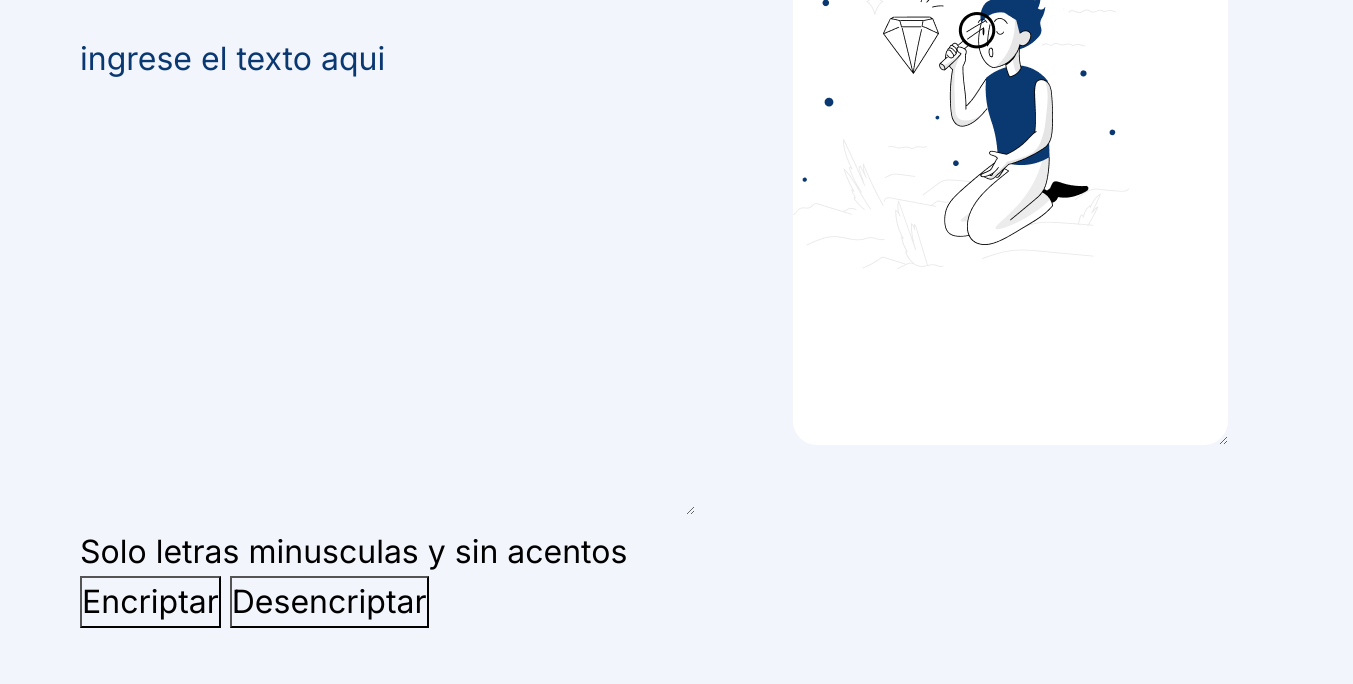
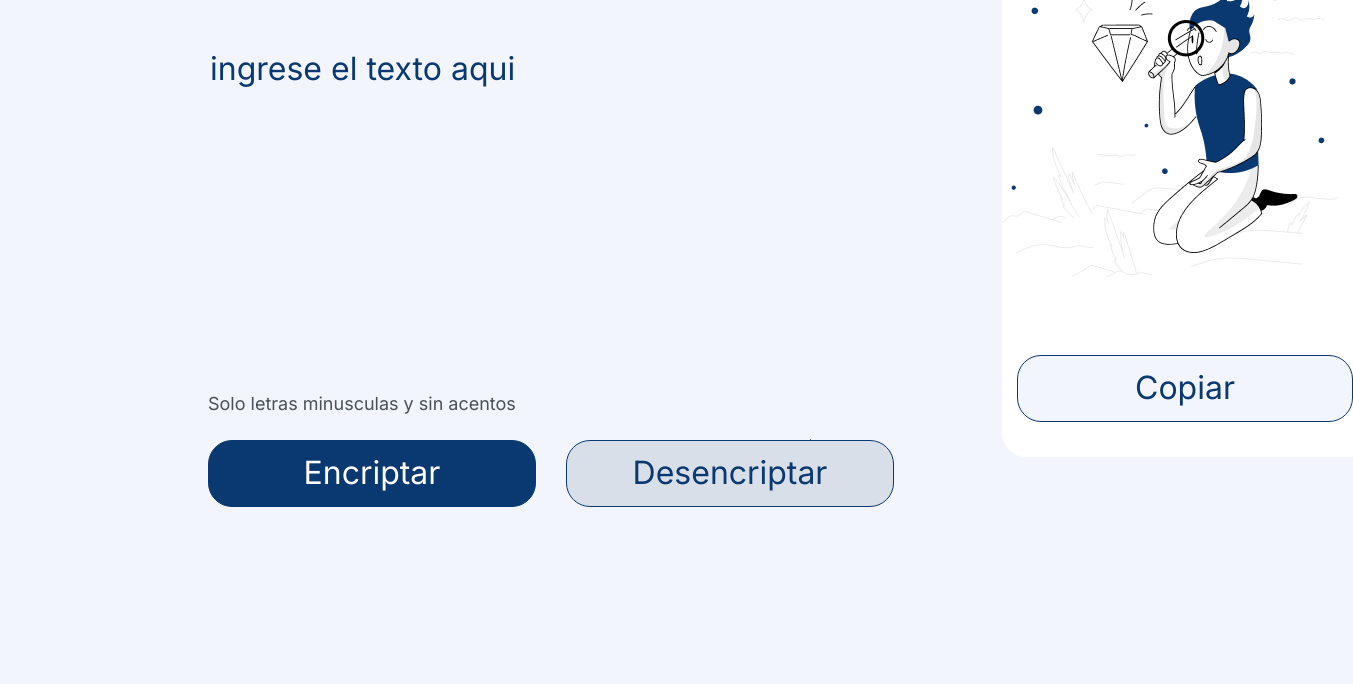
Before and after one commit to Moo0nchild/Challenge-Encriptador-Alura-Latam, a plain HTML site: page index.html in a window 1280 px wide. Shown: the part 116-800 px from the top of the page, 1353 px wide, since content can reach past the window. Drawn offline with Linux system fonts and the light colour scheme.

Commit message:
Estilos corregidos

```diff
--- a/index.html
+++ b/index.html
@@ -43,10 +43,9 @@
       </section>
 
       <section>
-        <textarea class="mensaje" cols="20" rows="10">
-        </textarea>
+        <textarea class="mensaje" cols="20" rows="10"> </textarea>
         <div>
-          <button class="copiar">Copiar</button>
+          <button class="btn-copiar">Copiar</button>
         </div>
       </section>
     </main>
--- a/style.css
+++ b/style.css
@@ -1,13 +1,12 @@
 @import url('https://fonts.googleapis.com/css2?family=Inter:wght@100..900&display=swap');
 
 * {
-    margin: 0;
-    padding: 0;
     background-color: #F3F5FC;
     font-family: 'Inter', sans-serif;
     font-weight: 400;
     font-size: 32px;
     line-height: 150%;
+    overflow-y: hidden;
 }
 
 .logo {
@@ -18,11 +17,12 @@
 
 main {
     display: flex;
-    margin-bottom: 50px;
-    margin-left: 80px;
+    margin-bottom: 10px;
+    margin-left: 200px;
 }
 
 .text-area {
+    height: 400px;
     border: none;
     color: #0A3871;
     margin-top: 90px;
@@ -41,7 +41,7 @@ main {
     border: none;
     border-radius: 24px;
     color: #0A3871;
-    margin-left: 98px;
+    margin-left: 190px;
     margin-top: 20px;
     padding-left: 20px;
     position: fixed;
@@ -50,3 +50,49 @@ main {
 .mensaje:focus {
     outline: none;
 }
+
+.botones {
+    display: flex;
+    position: fixed;
+    margin-top: -20px;
+}
+
+.btn-desencriptar {
+    background: #D8DFE8;
+    border: 1px solid #0A3871;
+    border-radius: 24px;
+    color: #0A3871;
+    cursor: pointer;
+    height: 67px;
+    margin-left: 30px;
+    width: 328px;
+}
+
+.btn-encriptar {
+    background-color: #0A3871;
+    border: 1px solid #0A3871;
+    border-radius: 24px;
+    color: white;
+    cursor: pointer;
+    height: 67px;
+    width: 328px;
+}
+
+.btn-copiar {
+    border: 1px solid #0A3871;
+    border-radius: 24px;
+    color: #0A3871;
+    cursor: pointer;
+    height: 67px;
+    margin-left: 205px;
+    margin-top: 402px;
+    position: absolute;
+    width: 336px;
+}
+
+.informacion {
+    color: #495057;
+    position: fixed;
+    margin-top: -70px;
+    font-size: 18px;
+}
```
